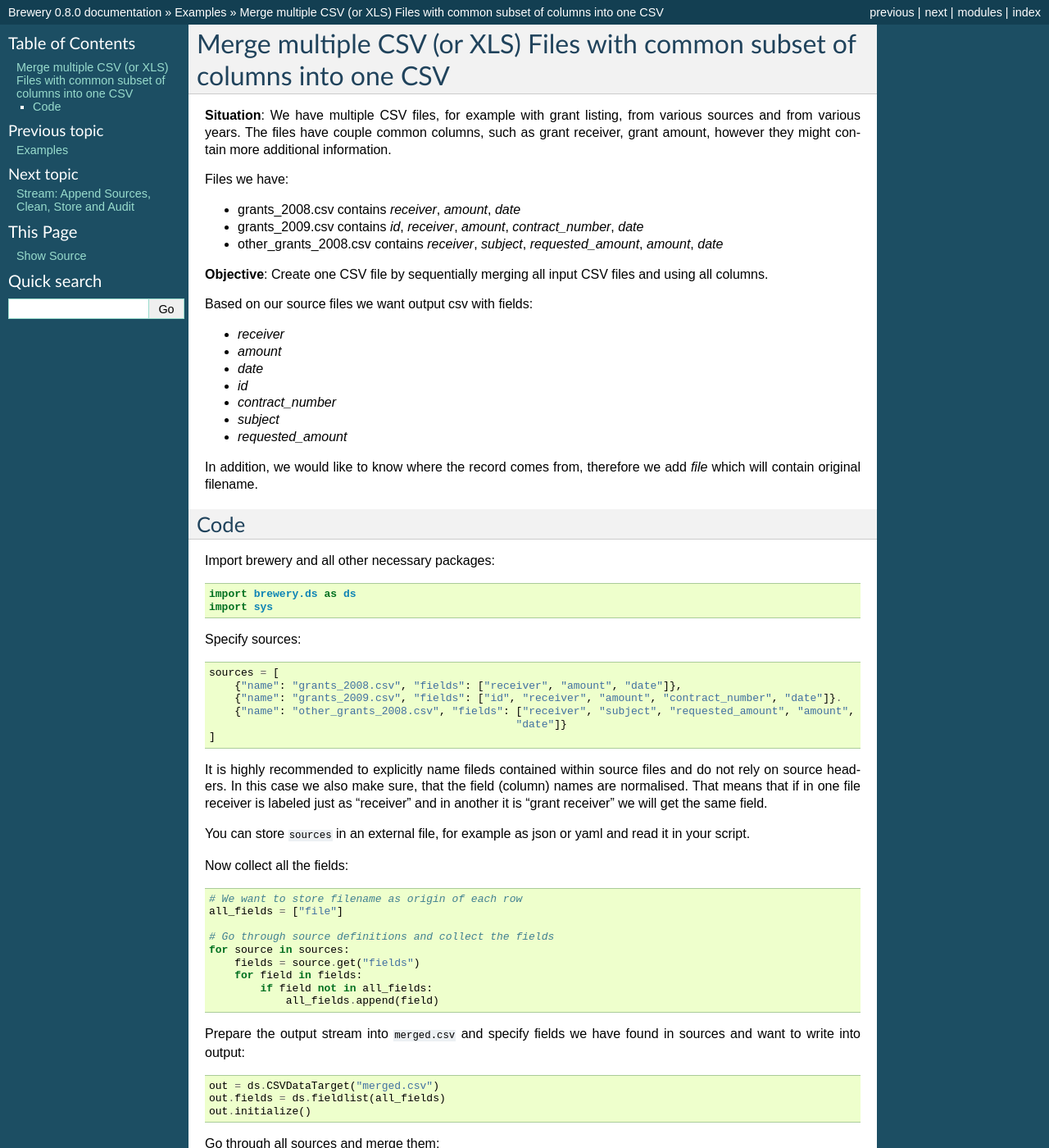
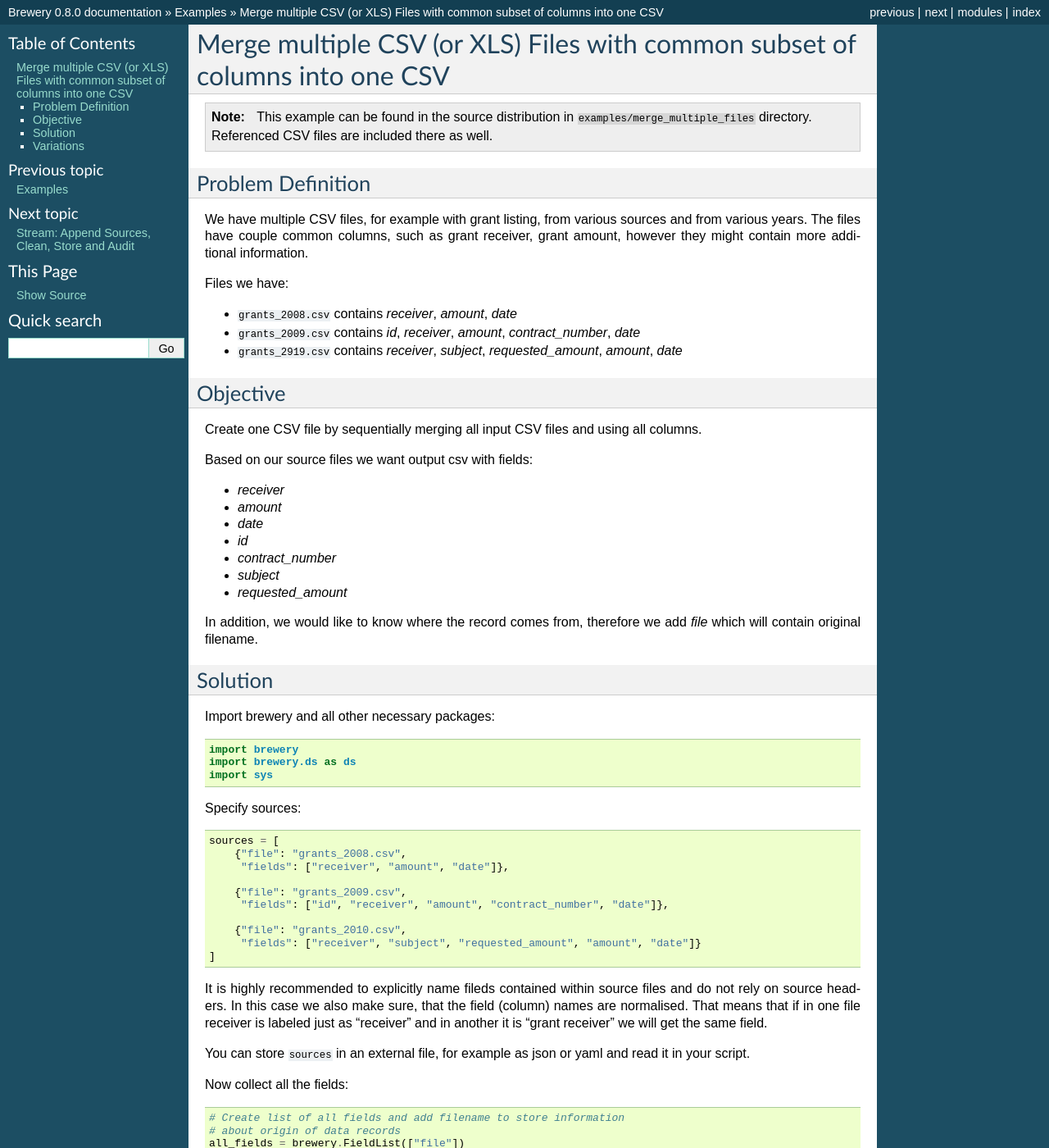
Before and after one commit to Stiivi/brewery, a Sphinx documentation site: the page built from doc/examples/merge_multiple_files.rst, in a window 1280 px wide and 1400 px high. Shown: the whole window at 82% size. Built offline with Sphinx 7.4.7, drawn with Linux system fonts in a browser that asks for light colours; some of the changed text lies outside the part shown.

Commit message:
updated example and reference working files

```diff
--- a/doc/examples/merge_multiple_files.rst
+++ b/doc/examples/merge_multiple_files.rst
@@ -1,18 +1,34 @@
 Merge multiple CSV (or XLS) Files with common subset of columns into one CSV
 ++++++++++++++++++++++++++++++++++++++++++++++++++++++++++++++++++++++++++++
 
-**Situation**: We have multiple CSV files, for example with grant listing, from various sources and from
-various years. The files have couple common columns, such as grant receiver, grant amount, however they
-might contain more additional information.
+.. note::
+
+    This example can be found in the source distribution in
+    ``examples/merge_multiple_files`` directory. Referenced CSV files are
+    included there as well.
+
+Problem Definition
+------------------
+
+We have multiple CSV files, for example with grant listing, from various
+sources and from various years. The files have couple common columns, such as
+grant receiver, grant amount, however they might contain more additional
+information.
 
 Files we have:
 
-* grants_2008.csv contains `receiver`, `amount`, `date`
-* grants_2009.csv contains `id`, `receiver`, `amount`, `contract_number`, `date`
-* other_grants_2008.csv contains `receiver`, `subject`, `requested_amount`, `amount`, `date`
+* ``grants_2008.csv`` contains `receiver`, `amount`, `date`
+* ``grants_2009.csv`` contains `id`, `receiver`, `amount`, `contract_number`,
+  `date`
+* ``grants_2919.csv`` contains `receiver`, `subject`, `requested_amount`,
+  `amount`, `date`
 
 
-**Objective**: Create one CSV file by sequentially merging all input CSV files and using all columns.
+Objective
+---------
+
+Create one CSV file by sequentially merging all input CSV files and using all
+columns.
 
 Based on our source files we want output csv with fields:
 
@@ -24,16 +40,17 @@
 * `subject`
 * `requested_amount`
 
-In addition, we would like to know where the record comes from, therefore we add `file` which will
-contain original filename.
+In addition, we would like to know where the record comes from, therefore we
+add `file` which will contain original filename.
 
-Code
-----
+Solution
+--------
 
 Import brewery and all other necessary packages:
 
 .. code-block:: python
 
+    import brewery
     import brewery.ds as ds
     import sys
 
@@ -42,42 +59,48 @@
 .. code-block:: python
 
     sources = [
-        {"name": "grants_2008.csv", "fields": ["receiver", "amount", "date"]},
-        {"name": "grants_2009.csv", "fields": ["id", "receiver", "amount", "contract_number", "date"]}.
-        {"name": "other_grants_2008.csv", "fields": ["receiver", "subject", "requested_amount", "amount",
-                                                    "date"]}
+        {"file": "grants_2008.csv",
+         "fields": ["receiver", "amount", "date"]},
+
+        {"file": "grants_2009.csv",
+         "fields": ["id", "receiver", "amount", "contract_number", "date"]},
+
+        {"file": "grants_2010.csv",
+         "fields": ["receiver", "subject", "requested_amount", "amount", "date"]}
     ]
 
 
-It is highly recommended to explicitly name fileds contained within source files and do not rely on
-source headers. In this case we also make sure, that the field (column) names are normalised. That means
-that if in one file receiver is labeled just as "receiver" and in another it is "grant receiver" we will
-get the same field.
+It is highly recommended to explicitly name fileds contained within source
+files and do not rely on source headers. In this case we also make sure, that
+the field (column) names are normalised. That means that if in one file
+receiver is labeled just as "receiver" and in another it is "grant receiver"
+we will get the same field.
 
-You can store ``sources`` in an external file, for example as json or yaml and read it in your script.
+You can store ``sources`` in an external file, for example as json or yaml and
+read it in your script.
 
 Now collect all the fields:
 
 
 .. code-block:: python
 
-    # We want to store filename as origin of each row
-    all_fields = ["file"]
+    # Create list of all fields and add filename to store information
+    # about origin of data records
+    all_fields = brewery.FieldList(["file"])
 
     # Go through source definitions and collect the fields
     for source in sources:
-        fields = source.get("fields")
-        for field in fields:
+        for field in source["fields"]:
             if field not in all_fields:
                 all_fields.append(field)
 
-Prepare the output stream into ``merged.csv`` and specify fields we have found in sources and want to
-write into output:
+Prepare the output stream into ``merged.csv`` and specify fields we have found
+in sources and want to write into output:
 
 .. code-block:: python
 
     out = ds.CSVDataTarget("merged.csv")
-    out.fields = ds.fieldlist(all_fields)
+    out.fields = brewery.FieldList(all_fields)
     out.initialize()
 
 Go through all sources and merge them:
@@ -85,13 +108,15 @@
 .. code-block:: python
 
     for source in sources:
-        path = source["path"]
-        fields = source.get("fields")
+        path = source["file"]
 
         # Initialize data source: skip reading of headers - we are preparing them ourselves
         # use XLSDataSource for XLS files
-        src = ds.CSVDataSource(path, read_header = False)
-        src.fields = ds.fieldlist(fields)
+        # We ignore the fields in the header, because we have set-up fields
+        # previously. We need to skip the header row.
+
+        src = ds.CSVDataSource(path,read_header=False,skip_rows=1)
+        src.fields = ds.FieldList(source["fields"])
         src.initialize()
 
         for record in src.records():
@@ -103,10 +128,23 @@
         # Close the source stream
         src.finalize()
 
-Now you have a sparse CSV files which contains all rows from source CSV files in one ``merged.csv``.
+Now you have a sparse CSV files which contains all rows from source CSV files
+in one ``merged.csv``.
 
-You can have a directory with YAML files (one per record/row) as output instead of one CSV just by
-changing data stream target. See :class:`brewery.ds.YamlDirectoryDataTarget` for more information.
+You can "pretty print" it with::
+
+    $ cat merged.csv | brewery pipe pretty_printer
+
+And you can see the completeness aspect of data quality with simple audit::
+
+    $ cat merged.csv | brewery pipe audit pretty_printer
+
+Variations
+----------
+
+You can have a directory with YAML files (one per record/row) as output
+instead of one CSV just by changing data stream target. See
+:class:`brewery.ds.YamlDirectoryDataTarget` for more information.
 
 
 .. code-block:: python
@@ -115,10 +153,11 @@
 
 Directory ``merged_grants`` must exist before running the script.
 
-Or directly into a SQL database. The following will initialize SQL table target stream which will remove
-all existing records from the table before inserting. Note that the table ``grants`` must exist in
-database ``opendata`` and must contain columns with names equal to fields specified in ``all_fields``.
-See :class:`brewery.ds.SQLDataTarget` for more information.
+Or directly into a SQL database. The following will initialize SQL table
+target stream which will remove all existing records from the table before
+inserting. Note that the table ``grants`` must exist in database ``opendata``
+and must contain columns with names equal to fields specified in
+``all_fields``. See :class:`brewery.ds.SQLDataTarget` for more information.
 
 .. code-block:: python
 
@@ -127,9 +166,8 @@
                            truncate = True)
 
 
-Refer to source streams and source targets in the API documentation for more information about
-possibilities.
-
+Refer to source streams and source targets in the API documentation for more
+information about possibilities.
 
 .. seealso::
 
```
